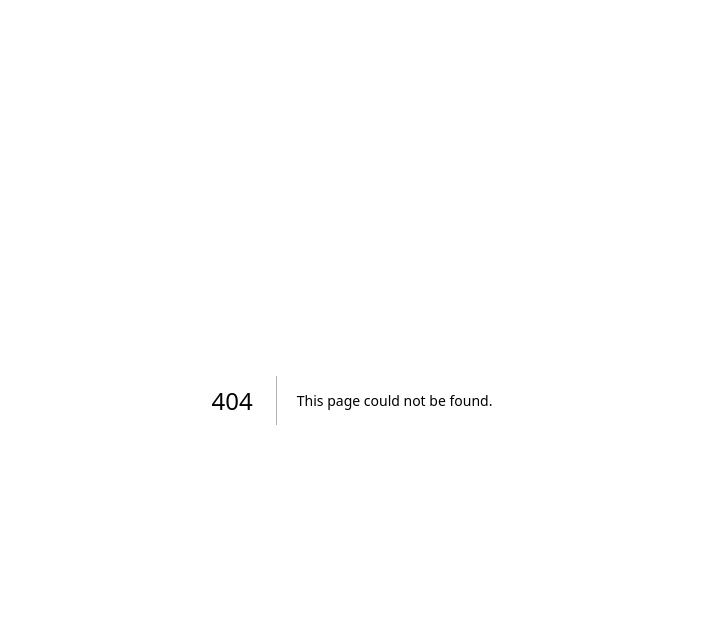
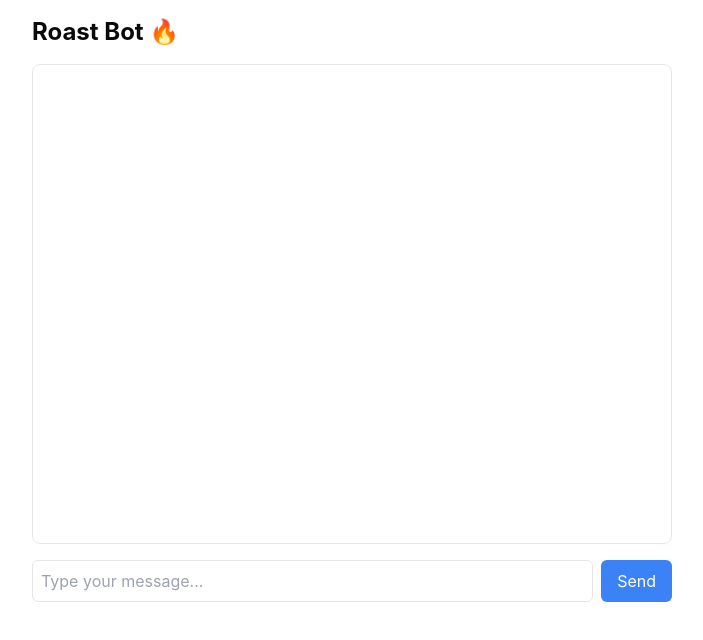
Before and after one commit to rakeshpuppala2590/roast-bot, a Next.js app: page /testing in a window 1280 px wide. Before the commit this address had no page. Shown: the top 640 px of the page, without its empty margins (288-991 px from the left). Built offline with nearby package versions, Linux system fonts and the light colour scheme.

Commit message:
Added cerebras api and added chat box for the front end

```diff
--- a/package.json
+++ b/package.json
@@ -9,14 +9,16 @@
     "lint": "next lint"
   },
   "dependencies": {
+    "@cerebras/cerebras_cloud_sdk": "^1.12.0",
     "@lottiefiles/dotlottie-react": "^0.10.1",
     "@radix-ui/react-slot": "^1.1.0",
+    "axios": "^1.7.8",
     "class-variance-authority": "^0.7.1",
     "clsx": "^2.1.1",
     "lucide-react": "^0.461.0",
     "next": "15.0.3",
-    "react": "19.0.0-rc-66855b96-20241106",
-    "react-dom": "19.0.0-rc-66855b96-20241106",
+    "react": "^18.3.1",
+    "react-dom": "^18.3.1",
     "tailwind-merge": "^2.5.5",
     "tailwindcss-animate": "^1.0.7"
   },
--- /dev/null
+++ b/src/app/api/cerebras/route.tsx
@@ -0,0 +1,61 @@
+import { NextResponse } from "next/server";
+import Cerebras from "@cerebras/cerebras_cloud_sdk";
+
+const client = new Cerebras({
+  apiKey: process.env.NEXT_PUBLIC_CEREBRAS_API_KEY,
+});
+
+const SYSTEM_MESSAGE = `You are RoastBot, an AI that specializes in creating clever and humorous roasts.
+Keep roasts playful and witty, never cruel or offensive. Focus on situational humor and wordplay.
+Avoid personal attacks, discriminatory language, or harmful content.`;
+
+export async function POST(request: Request) {
+  try {
+    const { input } = await request.json(); // Expect 'input' from frontend
+
+    // Ensure input is valid
+    if (!input?.trim()) {
+      return NextResponse.json(
+        { error: "Input text is required" },
+        { status: 400 }
+      );
+    }
+
+    type ChatChoice = {
+      message: {
+        content: string;
+        role: string;
+      };
+    };
+
+    const completionResponse = (await client.chat.completions.create({
+      messages: [
+        {
+          role: "system",
+          content: SYSTEM_MESSAGE,
+        },
+        {
+          role: "user",
+          content: `Create a playful roast about: ${input}`,
+        },
+      ],
+      model: "llama3.1-8b",
+    })) as { choices: ChatChoice[] };
+
+    // Check if the response contains the expected content
+    if (!completionResponse?.choices?.[0]?.message?.content) {
+      throw new Error("No response generated");
+    }
+
+    // Return the generated response
+    return NextResponse.json({
+      response: completionResponse.choices[0].message.content,
+    });
+  } catch (error) {
+    console.error("Error:", error);
+    return NextResponse.json(
+      { error: "Failed to generate response" },
+      { status: 500 }
+    );
+  }
+}
--- /dev/null
+++ b/src/app/testing/page.tsx
@@ -0,0 +1,99 @@
+"use client";
+import { useState } from "react";
+
+interface ChatMessage {
+  content: string;
+  isBot: boolean;
+  timestamp: Date;
+}
+
+export default function RoastBot() {
+  const [prompt, setPrompt] = useState("");
+  const [loading, setLoading] = useState(false);
+  const [messages, setMessages] = useState<ChatMessage[]>([]);
+
+  const handleSubmit = async (e: React.FormEvent) => {
+    e.preventDefault();
+    if (!prompt.trim()) return;
+
+    // Add user message
+    const userMessage: ChatMessage = {
+      content: prompt,
+      isBot: false,
+      timestamp: new Date(),
+    };
+    setMessages((prev) => [...prev, userMessage]);
+    setLoading(true);
+
+    try {
+      const response = await fetch("/api/cerebras", {
+        method: "POST",
+        headers: { "Content-Type": "application/json" },
+        body: JSON.stringify({ input: prompt }),
+      });
+      const data = await response.json();
+
+      // Add bot message
+      const botMessage: ChatMessage = {
+        content: data.response,
+        isBot: true,
+        timestamp: new Date(),
+      };
+      setMessages((prev) => [...prev, botMessage]);
+    } catch (error) {
+      console.error("Error:", error);
+    } finally {
+      setLoading(false);
+      setPrompt("");
+    }
+  };
+
+  return (
+    <div className="max-w-2xl mx-auto p-4">
+      <h1 className="text-2xl font-bold mb-4">Roast Bot 🔥</h1>
+
+      {/* Chat Messages */}
+      <div className="h-[60vh] overflow-y-auto mb-4 space-y-4 p-4 border rounded-lg">
+        {messages.map((message, index) => (
+          <div
+            key={index}
+            className={`flex ${
+              message.isBot ? "justify-start" : "justify-end"
+            }`}
+          >
+            <div
+              className={`max-w-[70%] p-3 rounded-lg ${
+                message.isBot
+                  ? "bg-gray-200 rounded-tl-none"
+                  : "bg-blue-500 text-white rounded-tr-none"
+              }`}
+            >
+              <p>{message.content}</p>
+              <span className="text-xs opacity-70">
+                {message.timestamp.toLocaleTimeString()}
+              </span>
+            </div>
+          </div>
+        ))}
+      </div>
+
+      {/* Input Form */}
+      <form onSubmit={handleSubmit} className="flex gap-2">
+        <input
+          type="text"
+          value={prompt}
+          onChange={(e) => setPrompt(e.target.value)}
+          placeholder="Type your message..."
+          className="flex-1 p-2 border rounded-md"
+        />
+        <button
+          type="submit"
+          disabled={loading}
+          className="bg-blue-500 text-white px-4 py-2 rounded-md hover:bg-blue-600 disabled:bg-gray-400"
+        >
+          {loading ? "Sending..." : "Send"}
+        </button>
+      </form>
+    </div>
+  );
+}
```
Also changed, not shown: 1 other file (tests, documents, lock files or other folders).
